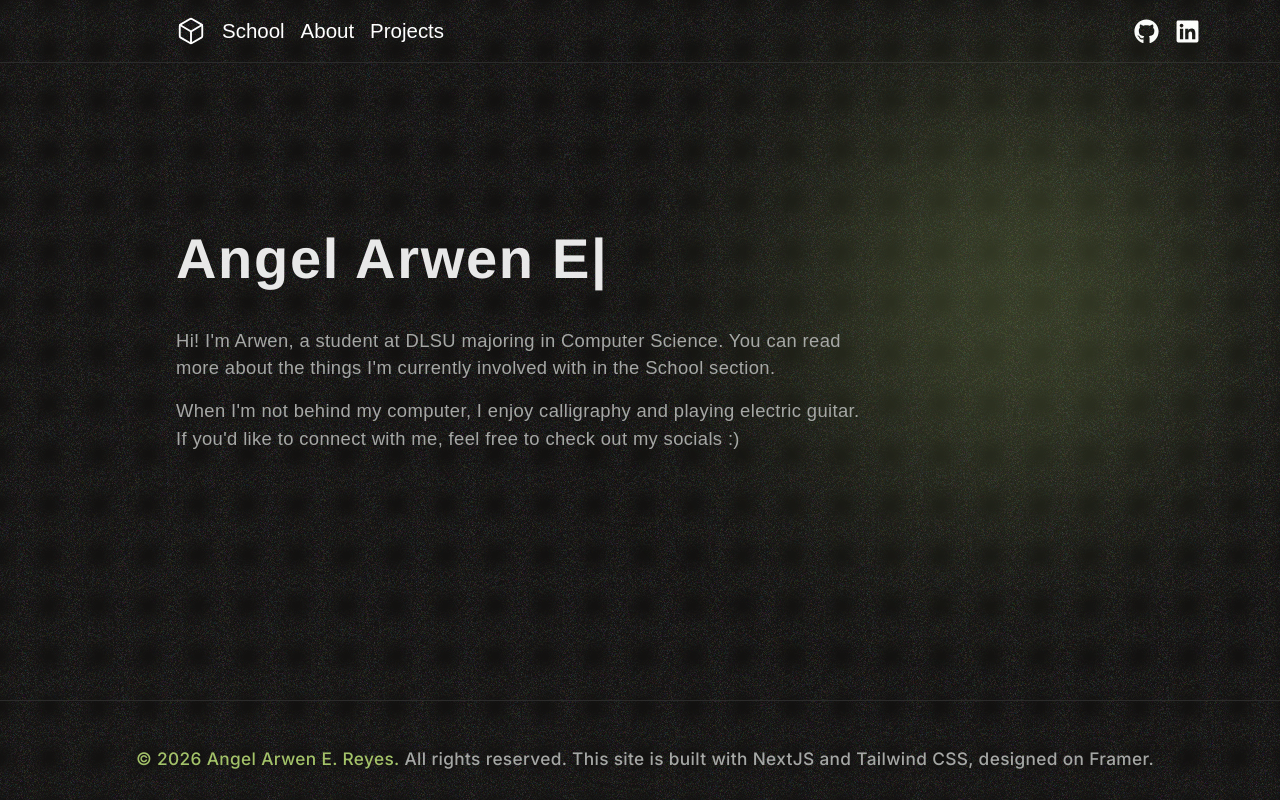
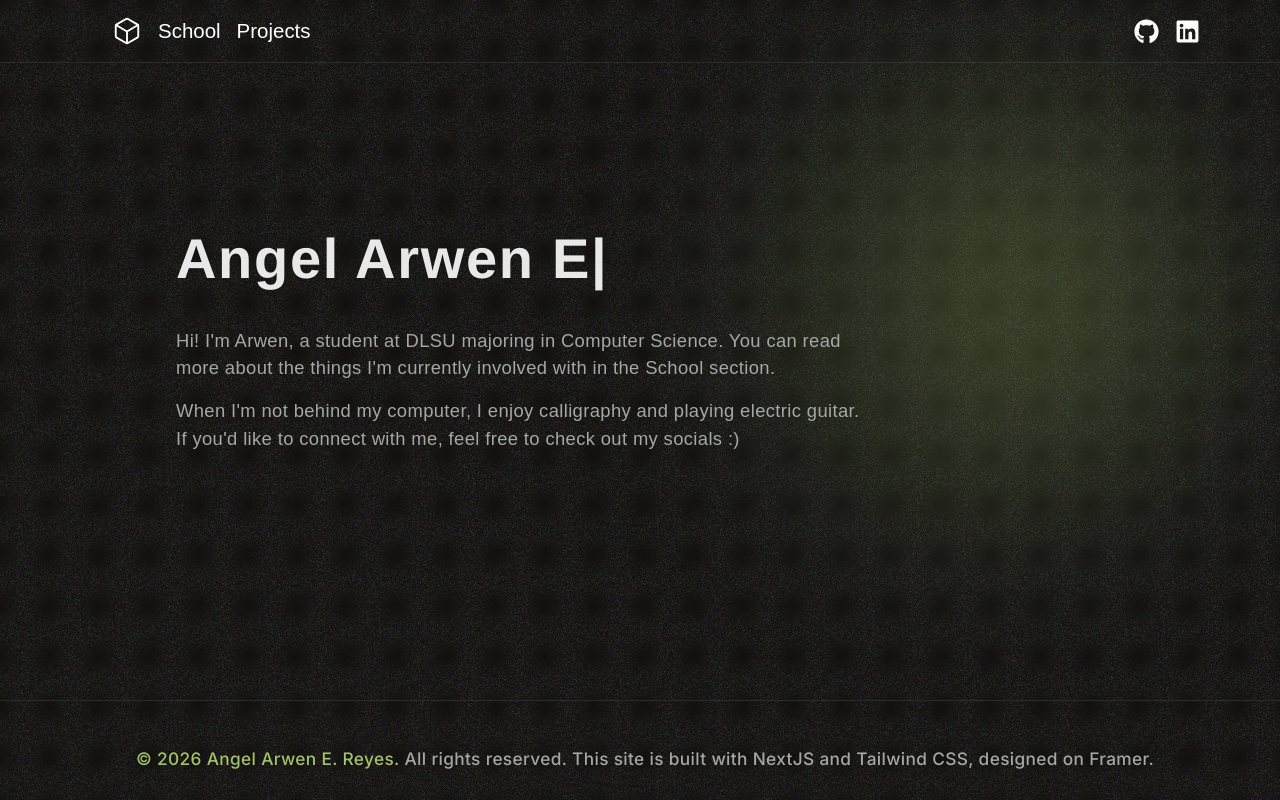
Before and after one commit to angele34/personal-website, a Next.js app: page / in a window 1280 px wide. Built offline with nearby package versions, Linux system fonts and the light colour scheme; a web font is replaced by a local one.

Commit message:
Update Navbar component padding and remove About link

```diff
--- a/src/components/navbar.tsx
+++ b/src/components/navbar.tsx
@@ -16,7 +16,7 @@ export default function Navbar() {
 
   return (
     <div className="flex justify-between top-0 w-full z-20 border-b border-[#2d2d2de9]">
-      <div className="flex items-center pt-4 pb-4 xs:pl-0 sm:pl-0 md:pl-16 lg:pl-32 xl:pl-36 text-white font-medium text-nav no-underline">
+      <div className="flex items-center pt-4 pb-4 px-40 xl:px-20 lg:px-16 md:px-8 sm:px-4 xs:px-4 text-white font-medium text-nav no-underline">
         {!isOpen && (
           <Link href="/">
             <IoCubeOutline size={30} className="cursor-pointer grid ml-8 mr-2 text-white hover:text-customGreenLight transition delay-100" />
@@ -24,7 +24,7 @@ export default function Navbar() {
         )}
         <div className="sm:hidden xs:hidden xxs:hidden ">
           <Link href="/school" className="px-2 py-1 hover:text-customGreenLight transition delay-100">School</Link>
-          <Link href="/about" className="px-2 py-1 hover:text-customGreenLight transition delay-100">About</Link>
+          {/* <Link href="/about" className="px-2 py-1 hover:text-customGreenLight transition delay-100">About</Link> */}
           <Link href="/projects" className="px-2 py-1 hover:text-customGreenLight transition delay-100">Projects</Link>
         </div>
       </div>
```
